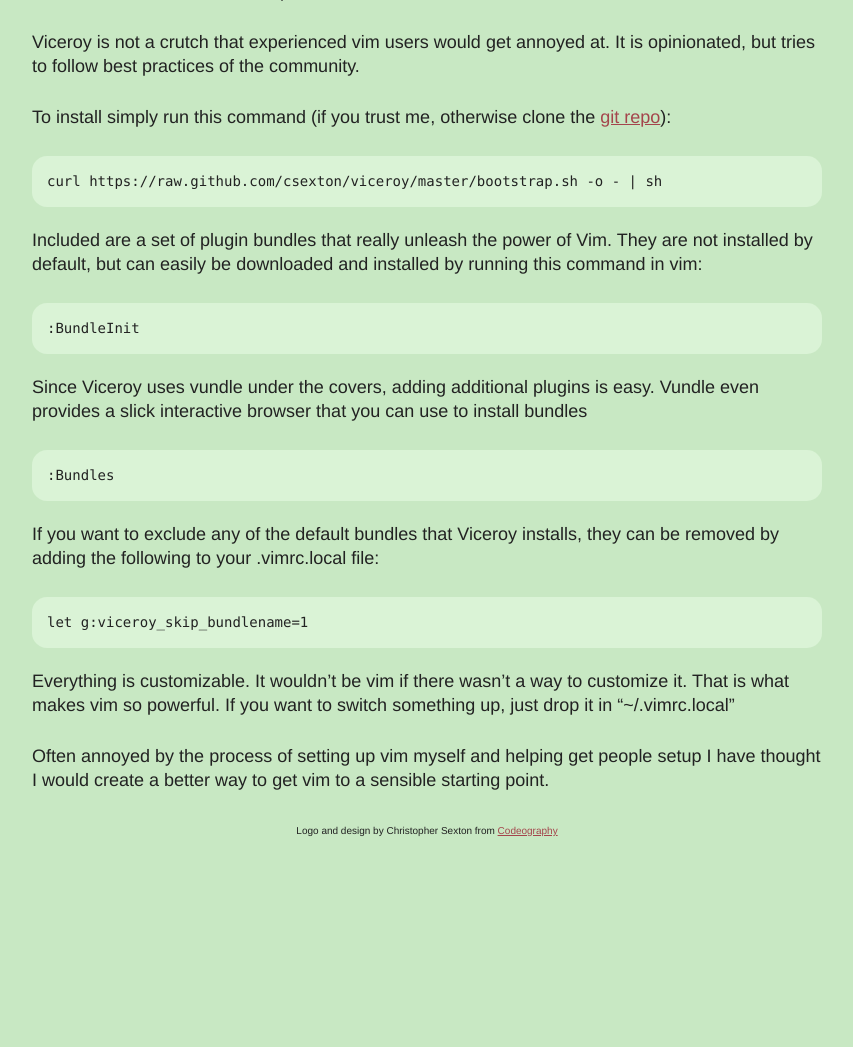
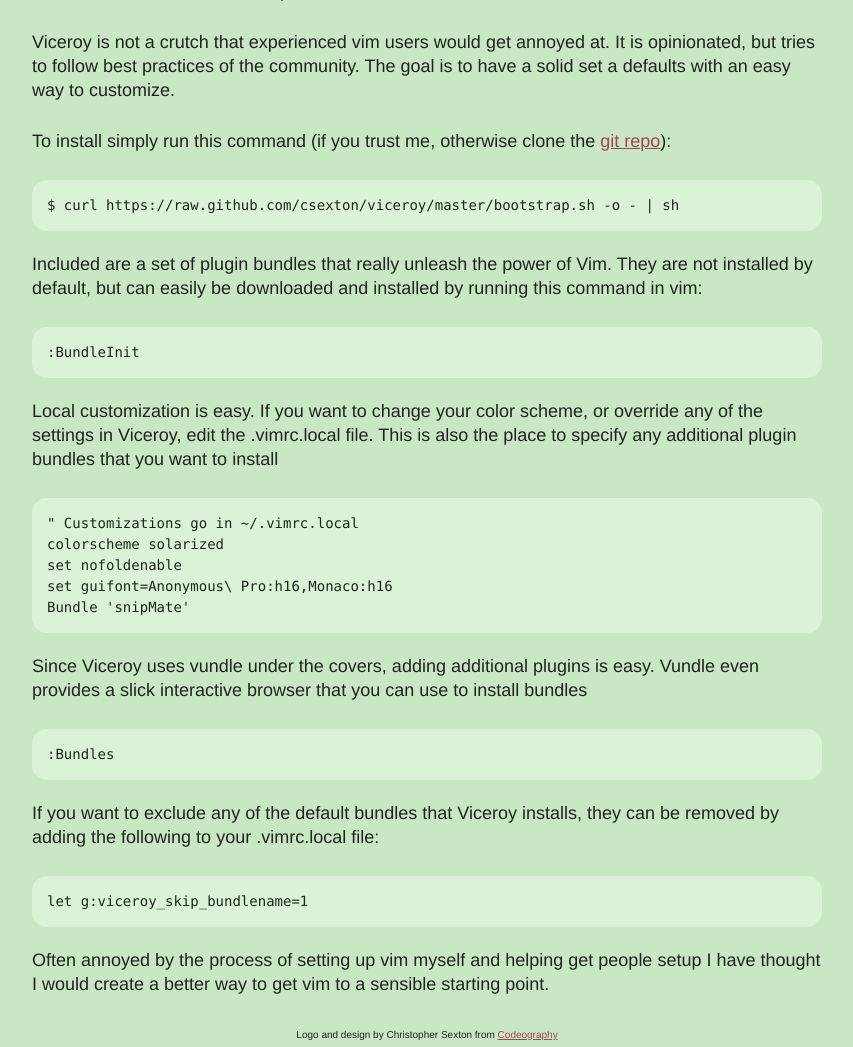
Before and after one commit to csexton/codeography.com, a Jekyll site: the page built from viceroy/index.markdown, in a window 1280 px wide. Shown: the part 322-1369 px from the top of the page, without its empty margins (213-1066 px from the left). Built offline with Jekyll 4.4.1, drawn with Linux system fonts in a browser that asks for light colours; some web fonts are replaced; comment, search, counter and statistics services are not loaded; before the commit the page ends 1165 px from its top, so only the background shows below that.

Commit message:
Updated viceroy copy

```diff
--- a/viceroy/index.markdown
+++ b/viceroy/index.markdown
@@ -5,15 +5,23 @@ title: Viceroy - Vim Configuration Management
 
 Viceroy is a starter kit for the <a href="http://www.vim.org/">Vim text editor</a>. It is a set of vim scripts that help programmers get the most out of vim with common options that advanced vim users would set.
 
-Viceroy is not a crutch that experienced vim users would get annoyed at. It is opinionated, but tries to follow best practices of the community.
+Viceroy is not a crutch that experienced vim users would get annoyed at. It is opinionated, but tries to follow best practices of the community. The goal is to have a solid set a defaults with an easy way to customize.
 
 To install simply run this command (if you trust me, otherwise clone the [git repo](http://github.com/csexton/viceroy)):
 
-    curl https://raw.github.com/csexton/viceroy/master/bootstrap.sh -o - | sh
+    $ curl https://raw.github.com/csexton/viceroy/master/bootstrap.sh -o - | sh
 
 Included are a set of plugin bundles that really unleash the power of Vim. They are not installed by default, but can easily be downloaded and installed by running this command in vim:
 
     :BundleInit
+
+Local customization is easy. If you want to change your color scheme, or override any of the settings in Viceroy, edit the .vimrc.local file. This is also the place to specify any additional plugin bundles that you want to install
+
+    " Customizations go in ~/.vimrc.local
+    colorscheme solarized
+    set nofoldenable
+    set guifont=Anonymous\ Pro:h16,Monaco:h16
+    Bundle 'snipMate'
 
 Since Viceroy uses vundle under the covers, adding additional plugins is easy.  Vundle even provides a slick interactive browser that you can use to install bundles
 
@@ -23,7 +31,4 @@ If you want to exclude any of the default bundles that Viceroy installs, they ca
 
     let g:viceroy_skip_bundlename=1
 
-Everything is customizable. It wouldn't be vim if there wasn't a way to customize it. That is what makes vim so powerful. If you want to switch something up, just drop it in "~/.vimrc.local"
-
-
 Often annoyed by the process of setting up vim myself and helping get people setup I have thought I would create a better way to get vim to a sensible starting point.
```
